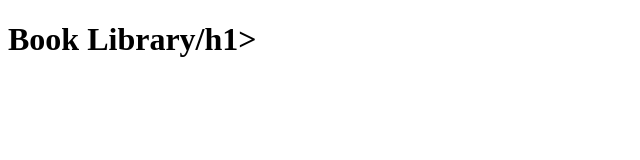
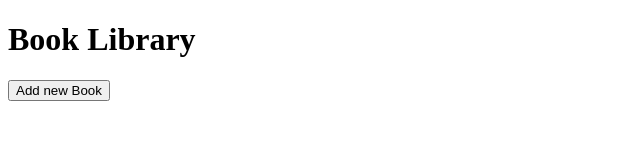
Before and after one commit to tobi2023/BookLibrary, a plain HTML site: page index.html in a window 1280 px wide. Shown: the whole page, without its empty margins (0-640 px from the left). Drawn offline with Linux system fonts and the light colour scheme.

Commit message:
index.html

```diff
--- a/index.html
+++ b/index.html
@@ -5,6 +5,7 @@
         <title>Book Library</title>
     </head>
     <body>
-        <h1>Book Library/h1>
+        <h1>Book Library</h1>
+        <button>Add new Book</button>
     </body>
 </html>
```
